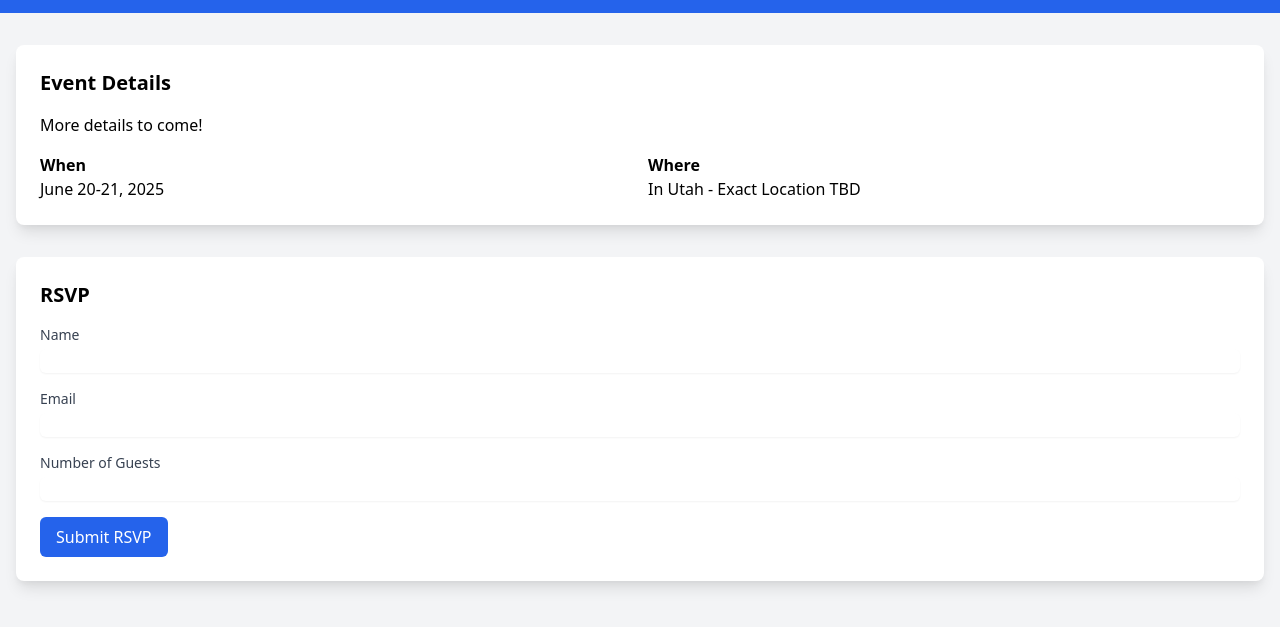
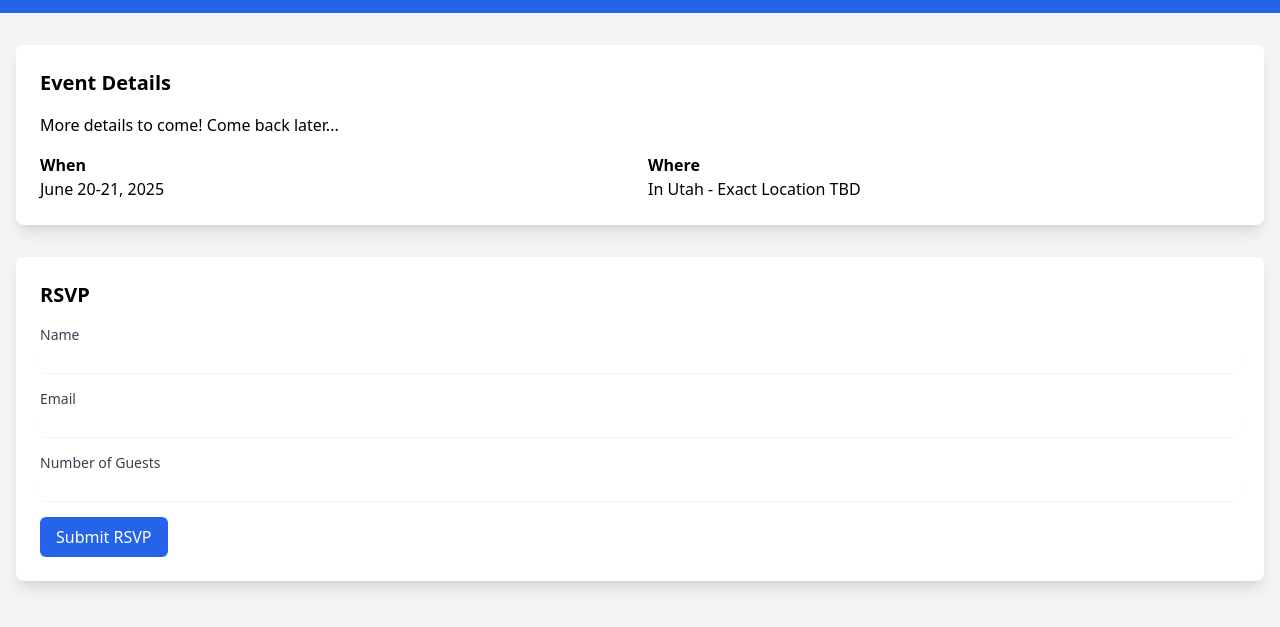
Before and after one commit to tannerk2/family-reunion-website, a plain HTML site: page index.html in a window 1280 px wide. Shown: the part 51-678 px from the top of the page. Drawn offline with nearby package versions, Linux system fonts and the light colour scheme.

Commit message:
update index

```diff
--- a/index.html
+++ b/index.html
@@ -16,7 +16,7 @@
     <main class="container mx-auto mt-8 px-4">
         <section class="bg-white rounded-lg shadow-lg p-6 mb-8">
             <h2 class="text-xl font-bold mb-4">Event Details</h2>
-            <p class="mb-4">More details to come!</p>
+            <p class="mb-4">More details to come! Come back later...</p>
             <div class="grid grid-cols-1 md:grid-cols-2 gap-4">
                 <div>
                     <h3 class="font-bold">When</h3>
```
